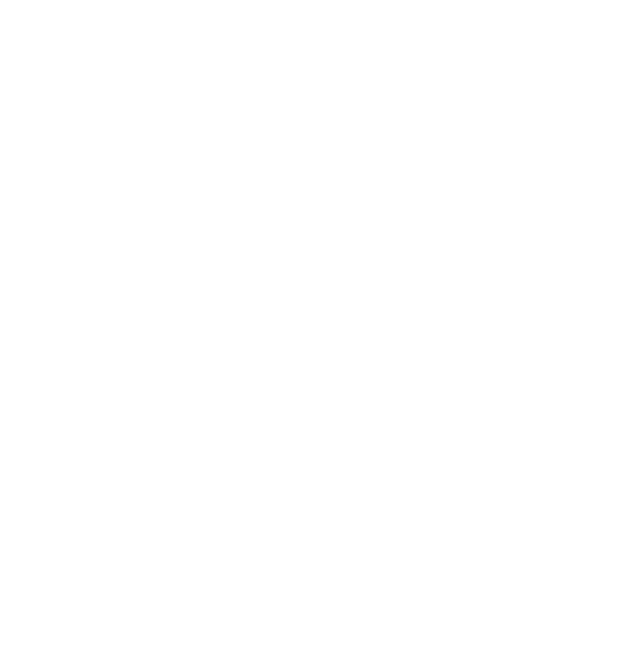
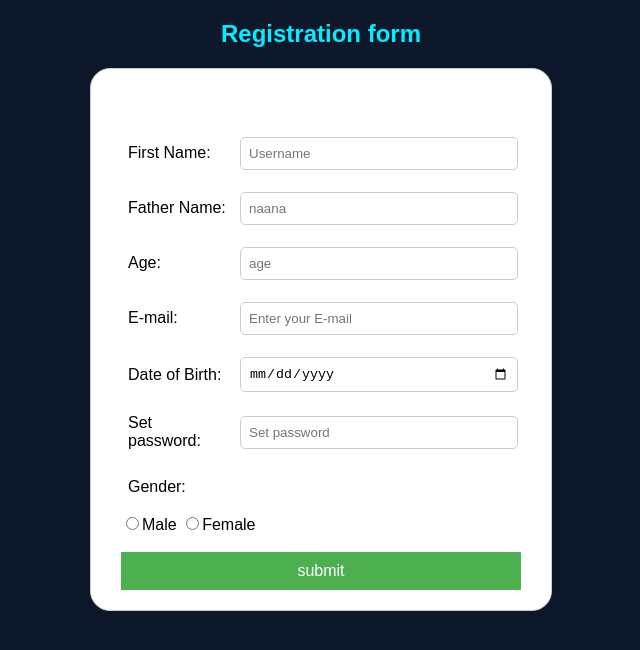
Before and after one commit to hemanth-dev-hub/Registration-form, a plain HTML site: page index.html in a window 1280 px wide. Shown: the whole page, without its empty margins (319-959 px from the left). Drawn offline with Linux system fonts and the light colour scheme.

Commit message:
Update index.html

```diff
--- a/index.html
+++ b/index.html
@@ -1,3 +1,99 @@
+<!DOCTYPE html>
 <html>
+    <head>
+        <title>Registrartion form</title>
+            <style>
 
+        body{
+             font-family:Arial,sans-serif;
+           background-color:#0d192b;
+        }
+        h2{
+            text-align:center;
+             color:#333;
+        }
+        form{
+          border: 1px solid #ccc;
+            width:400px;
+         margin:20px auto;
+            background-color:#fff;
+            padding:20px 30px;
+            border-radius:20px;
+            box-shadow:0 0 10px rgba(0,0,0,0.1);
+        }
+        table{
+            width:100%;
+        }
+        td{
+            padding:10px 5px;
+        }
+        input[type="text"],
+        input[type="number"],
+        input[type="email"],
+        input[type="password"],
+        input[type="date"]{
+            width:95%;
+            padding:8px;
+            border:1px solid #ccc;
+            border-radius:5px;
+        }
+        input[type="submit"]{
+           width:100%;
+           padding:10px;
+           background-color: #4CAF50;
+           color: white;
+           border: none;
+           cursor: pointer;
+           font-size: 16px;
+        }
+        input[type="submit"]:hover{
+             background-color: #45a049;
+        }
+    </style>
+        </head>
+        <body>
+
+        <h2 align="center">Registration form</h2>
+        <style>h2{color:#0ef;}</style>
+
+        <form>
+            <table >
+            <tr>
+                <td height="30" width="100" >First Name: </td>
+                <td><input type="text" placeholder="Username"></td>
+            </tr>
+
+            <tr>
+                <td height="30" width="100">Father Name:</td>
+                <td><input type="text" placeholder="naana"></td>
+            </tr>
+
+            <tr>
+                <td height="30" width="100" >Age:</td><br></br>
+                <td><input type="number" placeholder="age"></td>
+
+            </tr>
+            <tr>
+                <td height="30" width="100"> E-mail:</td>
+                <td><input type="text" placeholder="Enter your E-mail"></td>
+            </tr>
+            <tr>
+                <td height="30" width="100">Date of Birth:</td>
+                <td><input type="date" name="date of birth"></td>
+            </tr>
+            <tr>
+                <td height="30" width="100">Set password:</td>
+                <td><input type="password" placeholder="Set password"></td>
+            </tr>
+            <tr>
+                <td height="30" width="100">Gender: </td>
+
+            </tr>
+            </table>
+<input type="radio" name="gender" >Male
+<input type="radio" name="gender" >Female<br></br>
+<input type="submit" value="submit" >
+        </form>
+
+        </body>
 </html>
```
